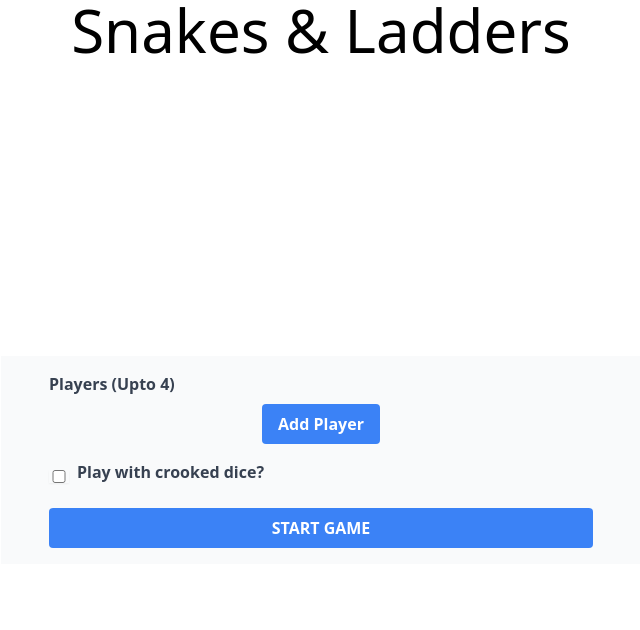
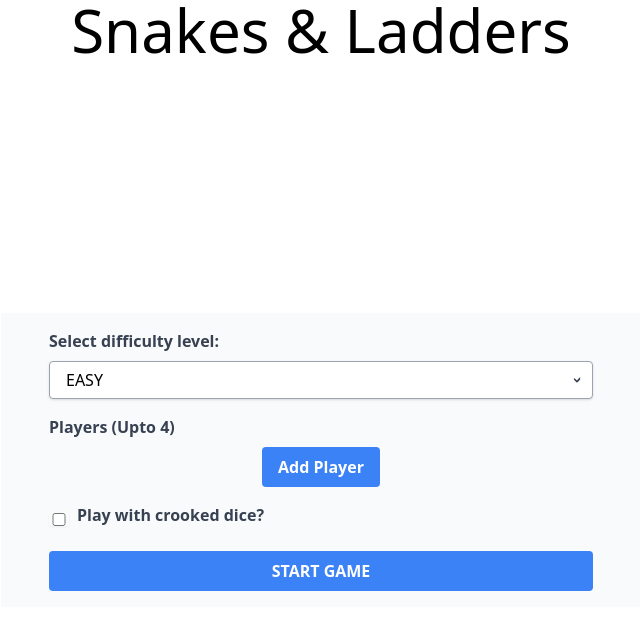
Before and after one commit to keepworks-ajay/snake-ladder, a Vue app: page / in a window 1280 px wide. Shown: the top 630 px of the page, without its empty margins (319-959 px from the left). Built offline with nearby package versions, Linux system fonts and the light colour scheme.

Commit message:
Extra story #5: Difficulties added

```diff
--- a/src/components/GameLobby.vue
+++ b/src/components/GameLobby.vue
@@ -2,13 +2,14 @@
 import { useGameStore } from '@/stores/game'
 
 import PrimaryButton from '@/components/PrimaryButton.vue'
-import type { Player } from '@/lib/types'
+import type { Difficulty, Player } from '@/lib/types'
 import { ref, type Ref } from 'vue'
 
+const difficulty: Ref<Difficulty> = ref('EASY')
 const players: Ref<Player[]> = ref([])
 const crookedDice: Ref<boolean> = ref(false)
 
-const { maxPlayersAllowed, initialize } = useGameStore()
+const { maxPlayersAllowed, snakesCount, initialize } = useGameStore()
 
 function addPlayer() {
   const player: Player = {
@@ -27,7 +28,7 @@ function removePlayer(index: number) {
 function play(event: any) {
   event.preventDefault()
 
-  initialize(players.value, crookedDice.value)
+  initialize(players.value, crookedDice.value, difficulty.value)
 }
 </script>
 
@@ -39,6 +40,41 @@ function play(event: any) {
     <div class="flex justify-center items-center h-screen">
       <div class="bg-gray-50 px-12 py-4 min-w-[50%] space-y-4">
         <form @submit="play" class="space-y-4 w-full">
+          <!-- Difficulty dropdown -->
+          <div>
+            <label for="difficulty" class="block text-gray-700 font-bold mb-2"
+              >Select difficulty level:</label
+            >
+            <div class="inline-block relative w-full">
+              <select
+                v-model="difficulty"
+                id="difficulty"
+                class="block appearance-none w-full bg-white border border-gray-400 hover:border-gray-500 px-4 py-2 pr-8 rounded shadow leading-tight focus:outline-none focus:shadow-outline"
+              >
+                <option
+                  v-for="(level, index) in Object.keys(snakesCount)"
+                  :key="index"
+                  :value="level"
+                >
+                  {{ level }}
+                </option>
+              </select>
+              <div
+                class="pointer-events-none absolute inset-y-0 right-0 flex items-center px-2 text-gray-700"
+              >
+                <svg
+                  class="fill-current h-4 w-4"
+                  xmlns="http://www.w3.org/2000/svg"
+                  viewBox="0 0 20 20"
+                >
+                  <path
+                    d="M14.293 7.293a1 1 0 0 0-1.414 0L10 10.586 7.707 8.293a1 1 0 1 0-1.414 1.414l3 3a1 1 0 0 0 1.414 0l3-3a1 1 0 0 0 0-1.414z"
+                  />
+                </svg>
+              </div>
+            </div>
+          </div>
+
           <!-- Add players to game -->
           <div>
             <label for="players" class="block text-gray-700 font-bold mb-2"
--- a/src/components/GamePlay.vue
+++ b/src/components/GamePlay.vue
@@ -64,7 +64,7 @@ function resetGame() {
         <!-- Reset button on game end -->
         <PrimaryButton v-else @click="resetGame" class="mt-10"> Reload Game </PrimaryButton>
       </div>
-      <div class="col-span-6 bg-gray-200 p-4">
+      <div class="col-span-6 p-4">
         <!-- Game board -->
         <div class="relative max-w-[80%] mx-auto">
           <div v-for="(row, rowIndex) in rows" :key="rowIndex" class="flex">
--- a/src/lib/types.ts
+++ b/src/lib/types.ts
@@ -27,3 +27,5 @@ export interface Ladder {
   startFrom: number
   endAt: number
 }
+
+export type Difficulty = 'EASY' | 'MEDIUM' | 'HARD'
--- a/src/stores/game.ts
+++ b/src/stores/game.ts
@@ -7,7 +7,7 @@ import { usePlayerStore } from '@/stores/player'
 import { useSnakeStore } from '@/stores/snake'
 import { useLadderStore } from '@/stores/ladder'
 
-import type { Player } from '@/lib/types'
+import type { Difficulty, Player } from '@/lib/types'
 import { generateUniqueRanges, getDiceNumber } from '@/lib/helpers'
 
 export const useGameStore = defineStore('game', () => {
@@ -18,9 +18,18 @@ export const useGameStore = defineStore('game', () => {
   const winnerPlayerIndex: Ref<number> = computed(() =>
     players.value.findIndex((player) => player.position === 100)
   )
-  const snakesCount = 7
-  const laddersCount = 7
+  const snakesCount = {
+    EASY: 4,
+    MEDIUM: 7,
+    HARD: 9
+  }
+  const laddersCount = {
+    EASY: 9,
+    MEDIUM: 7,
+    HARD: 4
+  }
   const isCrookedDice: Ref<boolean> = ref(false)
+  const difficulty: Ref<Difficulty> = ref('EASY')
 
   const { players } = storeToRefs(usePlayerStore())
   const { addPlayer, updatePlayer } = usePlayerStore()
@@ -85,7 +94,7 @@ export const useGameStore = defineStore('game', () => {
   }
 
   function generateSnakes(excepts: number[][] = []) {
-    const ranges = generateUniqueRanges(snakesCount, 15, excepts)
+    const ranges = generateUniqueRanges(snakesCount[difficulty.value], 15, excepts)
     ranges.forEach((range) =>
       addSnake({
         tailAt: range[0],
@@ -97,7 +106,7 @@ export const useGameStore = defineStore('game', () => {
   }
 
   function generateLadders(excepts: number[][] = []) {
-    const ranges = generateUniqueRanges(laddersCount, 10, excepts)
+    const ranges = generateUniqueRanges(laddersCount[difficulty.value], 10, excepts)
     ranges.forEach((range) =>
       addLadder({
         startFrom: range[0],
@@ -106,7 +115,14 @@ export const useGameStore = defineStore('game', () => {
     )
   }
 
-  function initialize(players: Player[], crookedDice: boolean = false) {
+  function setDifficulty(level: Difficulty) {
+    difficulty.value = level
+  }
+
+  function initialize(players: Player[], crookedDice: boolean = false, level: Difficulty = 'EASY') {
+    // set difficulty
+    setDifficulty(level)
+
     // add players
     players.forEach((player) => addPlayer(player))
 
@@ -167,6 +183,7 @@ export const useGameStore = defineStore('game', () => {
     maxPlayersAllowed,
     dice,
     winnerPlayerIndex,
+    snakesCount,
 
     initialize,
     rollDice
```
